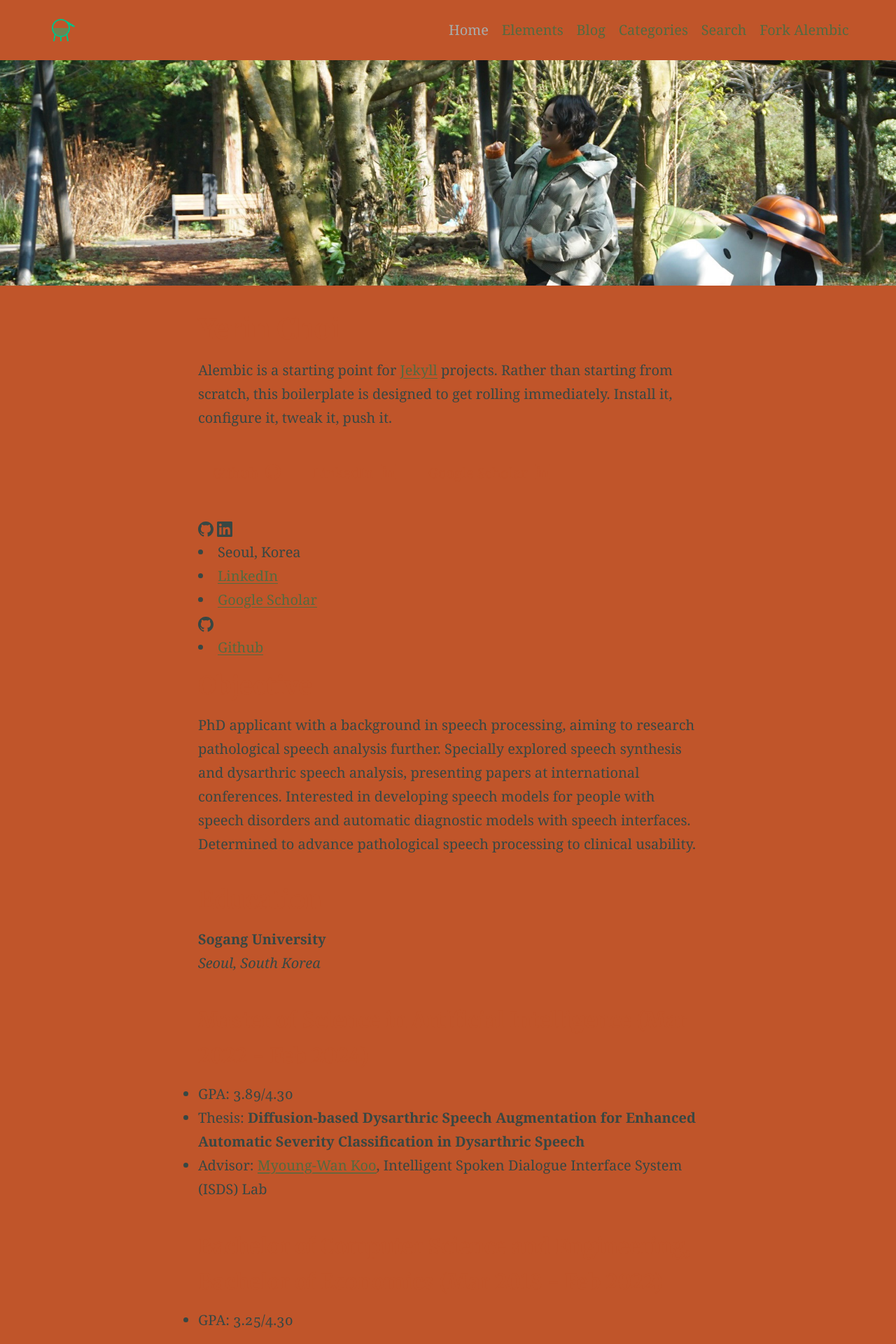
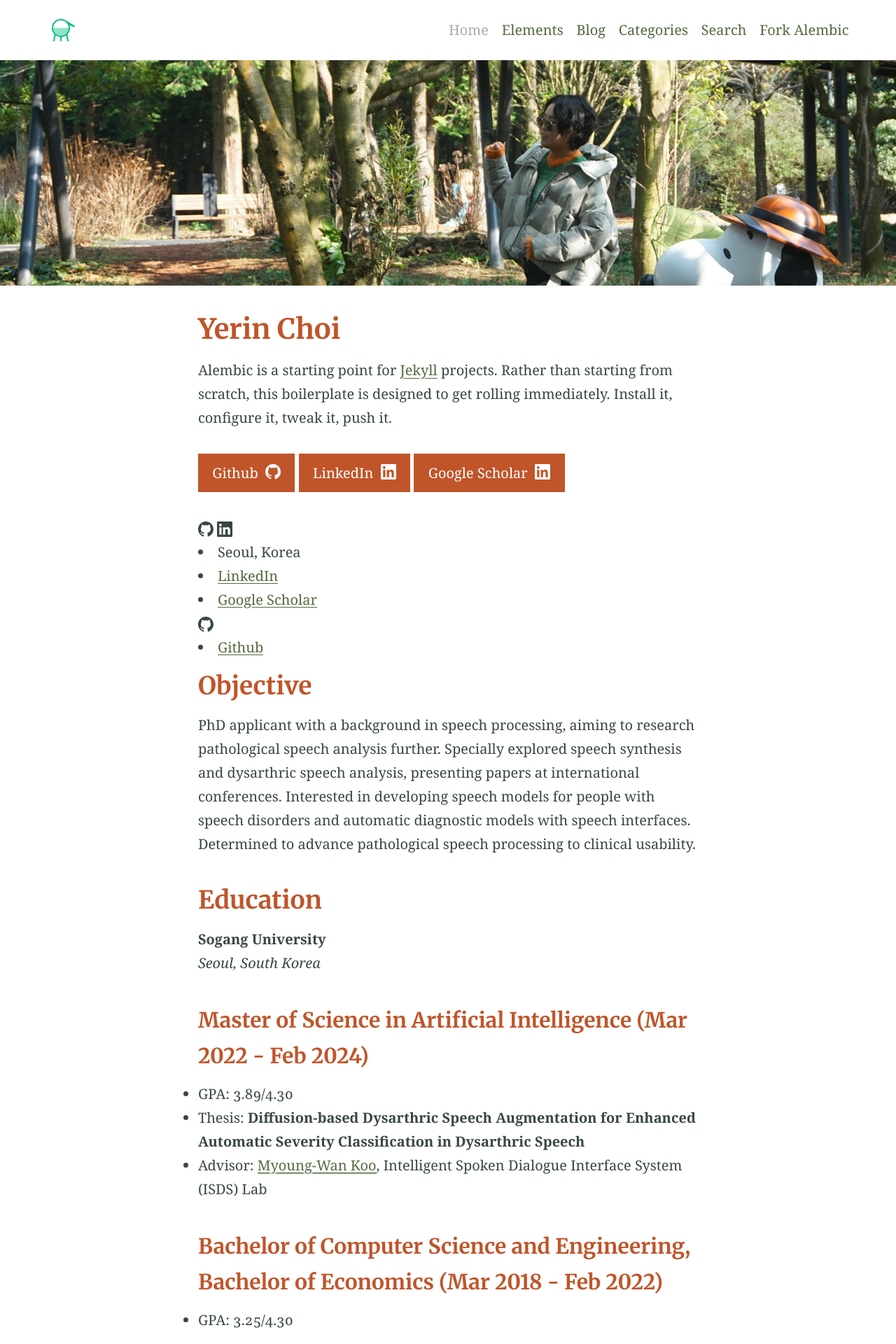
Before and after one commit to lakahaga/yerin-choi, a Jekyll site: the page built from index.md, in a window 1280 px wide. Shown: the top 1920 px of the page at 70% size. Built offline with Jekyll 4.4.1, drawn with Linux system fonts in a browser that asks for light colours.

Commit message:
Update _settings.scss

```diff
--- a/_sass/_settings.scss
+++ b/_sass/_settings.scss
@@ -1,5 +1,5 @@
 // Background colours
-$backgroundColour: #c0552a !default;
+$backgroundColour: #ffffff !default;
 $codeBackgroundColour: #fafafa !default;
 $featureBackgroundColour: #f9fafa !default;
 $accentColour: #c0552a !default;
```
